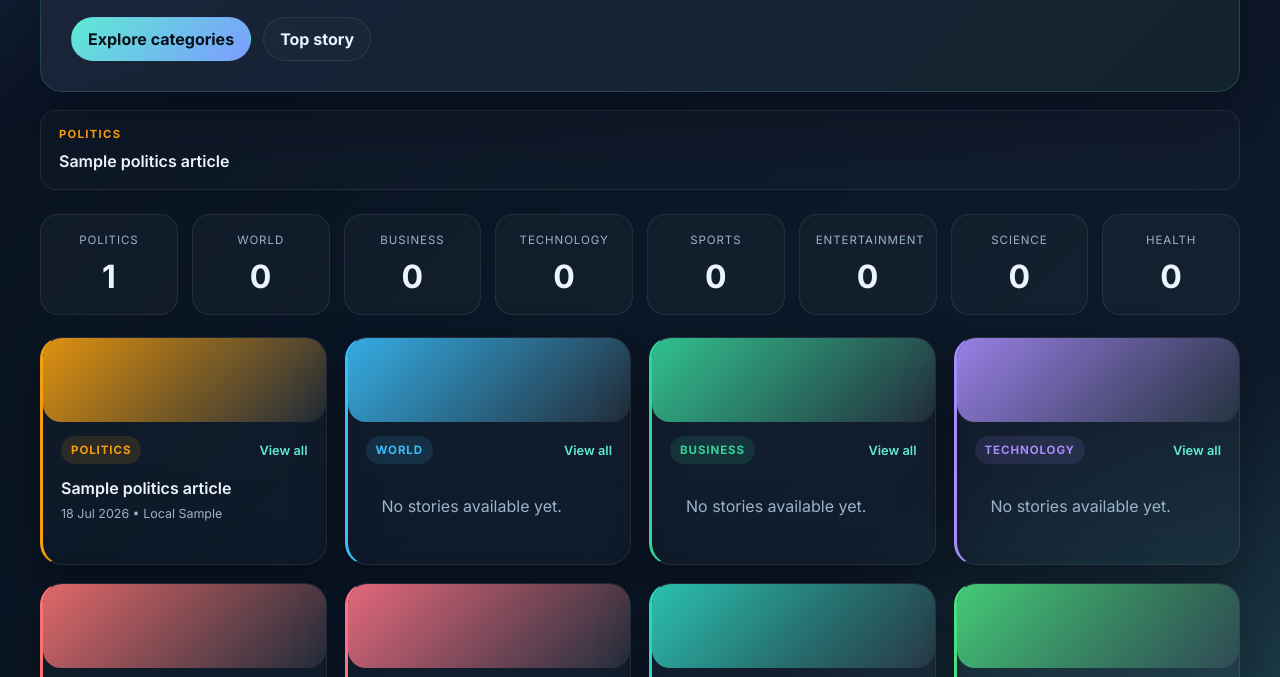
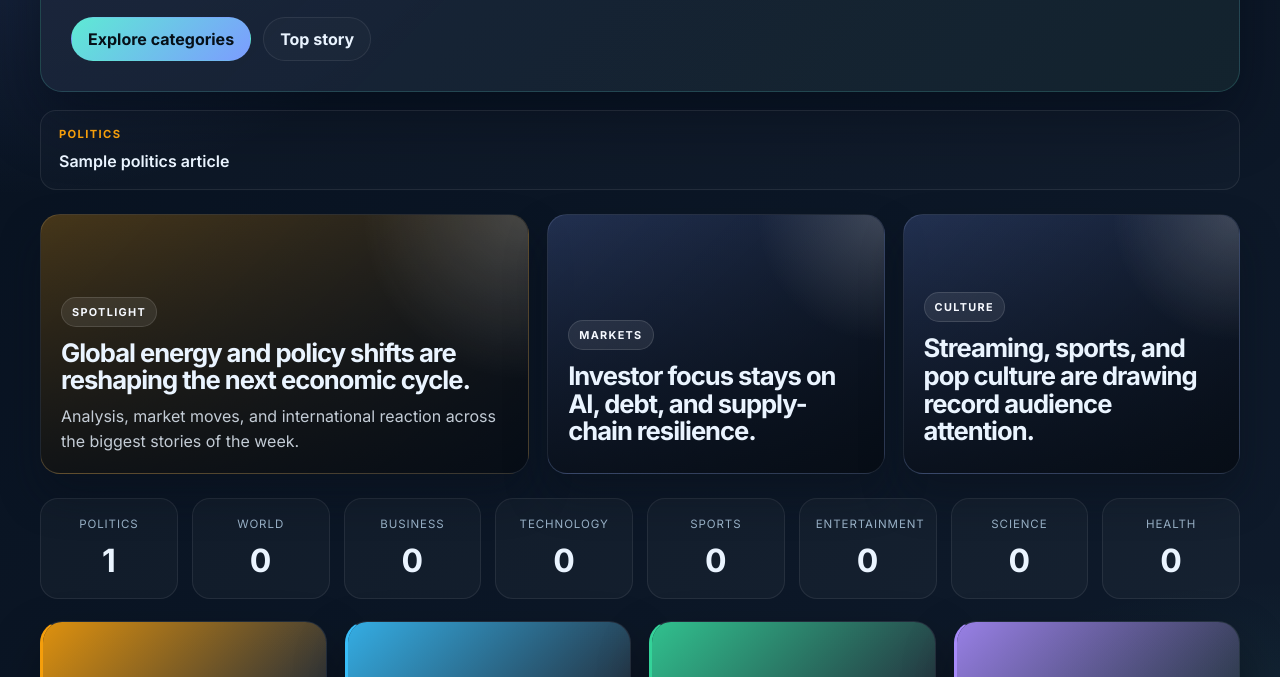
Before and after one commit to snivas22/mynewsapp, an Eleventy site: page src/index.njk in a window 1280 px wide. Shown: the part 423-1100 px from the top of the page. Built offline with nearby package versions, Linux system fonts and the light colour scheme; Eleventy itself is replaced by a stand-in of ours; files that its build step writes are made by us from their sources.

Commit message:
Add feature strip and premium card layout

```diff
--- a/src/assets/style.css
+++ b/src/assets/style.css
@@ -312,6 +312,74 @@ a { color: inherit; text-decoration: none; }
   margin-bottom: 24px;
 }
 
+.feature-strip {
+  display: grid;
+  grid-template-columns: 1.45fr 1fr 1fr;
+  gap: 18px;
+  margin-bottom: 24px;
+}
+
+.feature-tile {
+  position: relative;
+  overflow: hidden;
+  min-height: 220px;
+  display: flex;
+  flex-direction: column;
+  justify-content: flex-end;
+  padding: 20px 20px 18px;
+  border-radius: 20px;
+  border: 1px solid rgba(255,255,255,0.08);
+  background: linear-gradient(135deg, rgba(124, 156, 255, 0.26), rgba(10, 18, 31, 0.88));
+  box-shadow: 0 22px 40px rgba(10, 14, 23, 0.35);
+}
+
+.feature-tile::before {
+  content: "";
+  position: absolute;
+  inset: 0;
+  background:
+    radial-gradient(circle at top right, rgba(255,255,255,0.18), transparent 30%),
+    linear-gradient(180deg, rgba(6,12,20,0.18), rgba(6,12,20,0.8));
+}
+
+.feature-tile > * {
+  position: relative;
+  z-index: 1;
+}
+
+.feature-tile-large {
+  min-height: 260px;
+  background: linear-gradient(135deg, rgba(245, 158, 11, 0.32), rgba(10, 18, 31, 0.84));
+}
+
+.feature-kicker {
+  display: inline-flex;
+  align-self: flex-start;
+  margin-bottom: 12px;
+  padding: 7px 10px;
+  border-radius: 999px;
+  background: rgba(255,255,255,0.08);
+  border: 1px solid rgba(255,255,255,0.12);
+  color: #f6f9ff;
+  text-transform: uppercase;
+  letter-spacing: 0.12em;
+  font-size: 0.68rem;
+  font-weight: 700;
+}
+
+.feature-tile h3 {
+  margin: 0 0 10px;
+  font-size: clamp(1.35rem, 2vw, 2rem);
+  line-height: 1.08;
+  letter-spacing: -0.04em;
+}
+
+.feature-tile p {
+  margin: 0;
+  color: rgba(234, 244, 255, 0.82);
+  line-height: 1.6;
+}
+
 .headline-box {
   padding: 16px 18px;
   border: 1px solid var(--line);
@@ -600,5 +668,6 @@ a { color: inherit; text-decoration: none; }
 
   .hero-panel { grid-template-columns: 1fr; padding: 22px 18px; }
   .hero-panel h2, .page-header h2 { font-size: 2rem; }
-  .breaking-stack { grid-template-columns: 1fr; }
+  .breaking-stack,
+  .feature-strip { grid-template-columns: 1fr; }
 }
--- a/src/index.njk
+++ b/src/index.njk
@@ -46,6 +46,24 @@ title: Home
   {% endfor %}
 </section>
 
+<section class="feature-strip" aria-label="Featured stories">
+  <article class="feature-tile feature-tile-large">
+    <span class="feature-kicker">Spotlight</span>
+    <h3>Global energy and policy shifts are reshaping the next economic cycle.</h3>
+    <p>Analysis, market moves, and international reaction across the biggest stories of the week.</p>
+  </article>
+
+  <article class="feature-tile">
+    <span class="feature-kicker">Markets</span>
+    <h3>Investor focus stays on AI, debt, and supply-chain resilience.</h3>
+  </article>
+
+  <article class="feature-tile">
+    <span class="feature-kicker">Culture</span>
+    <h3>Streaming, sports, and pop culture are drawing record audience attention.</h3>
+  </article>
+</section>
+
 {% set categories = [ 'politics','world','business','technology','sports','entertainment','science','health' ] %}
 
 <section class="stats-row">
```
